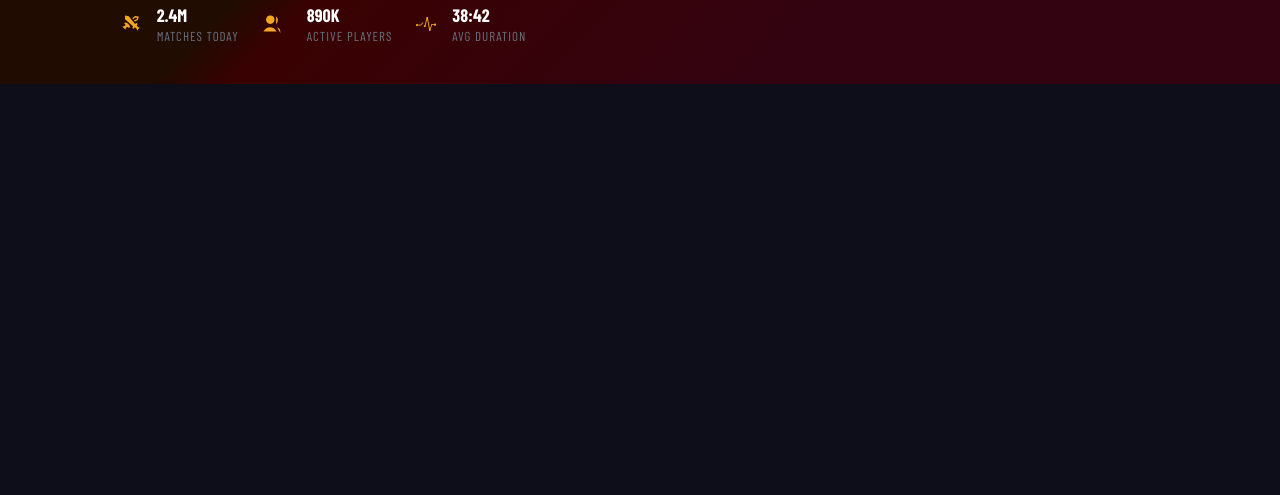
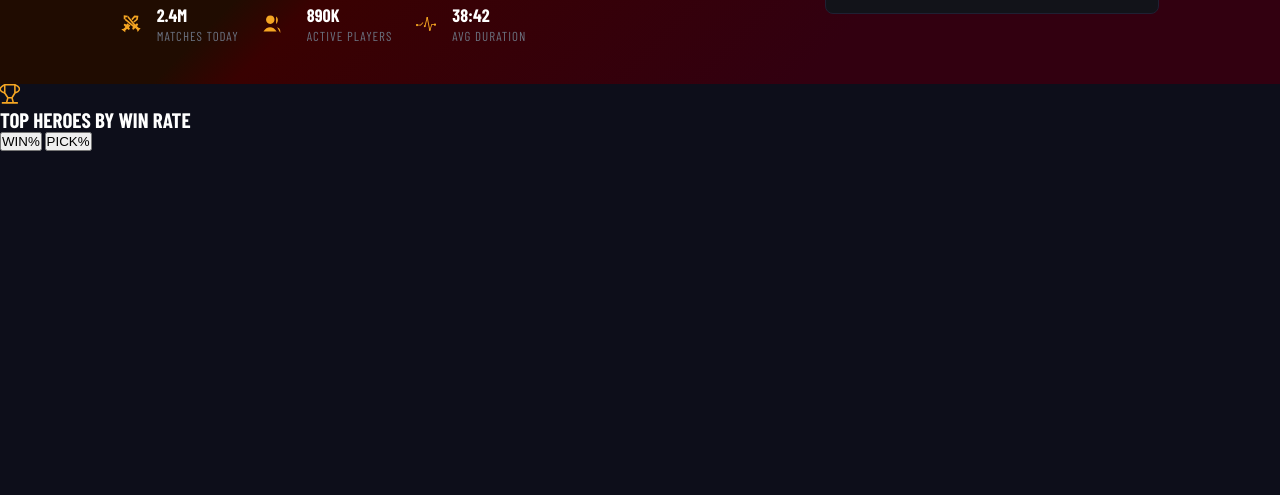
Before and after one commit to vlsfsdfsdf/Dota-stats, a website: page index.html in a window 1280 px wide. Shown: the part 305-800 px from the top of the page. Drawn offline with nearby package versions, Linux system fonts and the light colour scheme; a web font is replaced by a local one.

Commit message:
start make table of heroes

```diff
--- a/index.html
+++ b/index.html
@@ -113,20 +113,20 @@
           <div class="stat">
             <svg
               class="stat__icon"
-              viewBox="0 0 19 17"
+              viewBox="0 0 91 81"
               xmlns="http://www.w3.org/2000/svg"
             >
               <path
-                d="M3.83427 4.0765V0.576504L7.33427 1.0765L13.3343 8.5765L14.8343 7.5765L15.8343 8.5765L14.8343 10.0765L16.3343 11.5765H17.8343L15.3343 15.0765L14.8343 13.0765L13.3343 11.5765L11.8343 13.0765L10.8343 12.5765L11.3343 10.5765L3.83427 4.0765Z"
+                d="M60.6451 2.58957L79.2284 2.91394L76.2371 22.1515L60.6451 34.6421L55.8476 29.0701L68.3207 19.2576L71.1199 11.0394L63.1556 10.9004L51.8937 24.0701L46.8937 18.4824L60.6451 2.58957Z"
               />
               <path
-                d="M6.83427 2.57652L5.33427 2.0765V3.5765L12.3343 9.5765L6.83427 2.57652Z"
+                d="M14.8408 40.3696L25.4118 43.3098L30.6251 37.2845L36.3937 42.1716L30.6251 48.9123L37.7467 43.3098L43.3937 48.462L35.8385 54.5145L41.0038 62.8717L35.5981 68.2887L27.7299 62.64L19.6214 70.7655L19.4771 79.03L1.13417 64.9314L11.8013 62.362L19.9099 54.2365L12.0898 45.8329L14.8408 40.3696Z"
               />
               <path
-                d="M13.4584 0.917066L16.9323 1.34361L16.0095 4.75659L13.1903 6.0765L12.3343 5.0765L14.8343 4.13313L15.2514 2.5765H13.1903L11.5456 4.13313L10.721 3.0765L13.4584 0.917066Z"
+                d="M12.3937 19.0701V0.570099L31.3937 3.0701L28.8937 11.0701L20.8937 8.5701V16.5701L12.3937 19.0701Z"
               />
               <path
-                d="M3.83427 7.0765L5.83427 7.5765L7.83427 9.389L8.64396 11.4085L7.52955 12.2792L6.1626 11.1039L4.49097 12.4099L4.30817 13.8987L1.13893 10.9908L3.02177 10.764L4.49097 9.389L3.02177 7.76061L3.83427 7.0765Z"
+                d="M50.8937 64.0701L53.8937 53.5701L14.3937 20.5701L22.7325 18.0701L58.8937 47.5701L30.3937 12.8951L33.0687 5.0701L64.8937 43.0701L72.8937 37.8201L78.3937 43.0701L72.8937 51.0701L81.3937 59.0701H89.3937L75.8937 77.0701L72.8937 67.0701L64.8937 59.0701L56.3937 67.0701L50.8937 64.0701Z"
               />
             </svg>
             <div class="stat__container">
@@ -226,5 +226,41 @@
         </div>
       </div>
     </section>
+
+    <!-- ═══════════════════════════════════════════
+       DASHBOARD
+  ═══════════════════════════════════════════ -->
+    <section class="dashboard">
+      <!-- left column -->
+      <div class="dashboard__main">
+        <!-- top heroes -->
+        <div class="panel">
+          <div class="panel__header">
+            <div class="panel__title">
+              <svg
+                class="panel-title__icon"
+                viewBox="0 0 51 48"
+                xmlns="http://www.w3.org/2000/svg"
+              >
+                <path
+                  d="M12.0968 0.5V21.5M12.0968 21.5C12.0968 21.5 1.11698 17.8708 0.525039 12.0718C-0.123948 5.71391 12.0968 0.5 12.0968 0.5H38.025C38.025 0.5 50.2458 5.71391 49.5968 12.0718C49.0049 17.8708 38.025 21.5 38.025 21.5M12.0968 21.5L20.0968 33.5M20.0968 33.5L16.5968 46.5622M20.0968 33.5H30.5968M38.025 21.5V0.5M38.025 21.5L30.5968 33.5M16.5968 46.5622H34.0968L30.5968 33.5M16.5968 46.5622H4.59683H45.5968"
+                />
+              </svg>
+              <h2>TOP HEROES BY WIN RATE</h2>
+            </div>
+            <div class="toggle">
+              <button class="toggle__btn toggle__btn--active">WIN%</button>
+              <button class="toggle__btn">PICK%</button>
+            </div>
+          </div>
+
+          <!-- hero row -->
+
+          <div class="hero-row">
+
+          </div>
+        </div>
+      </div>
+    </section>
   </body>
 </html>
--- a/style.css
+++ b/style.css
@@ -179,11 +179,12 @@ body {
 
 .hero__section {
   display: flex;
+  align-items: center;
   grid-template-columns: 1fr 380px;
   justify-content: space-around;
   gap: var(--space-lg);
   padding: var(--space-xl) var(--space-lg);
-  background: linear-gradient(135deg, #200c01 30%, #390101 35%, #330312 70%);
+  background: linear-gradient(135deg, #200c01 30%, #390101 35%, #320010 70%);
 }
 
 .hero__patch {
@@ -273,3 +274,14 @@ body {
   color: var(--color-text-muted);
   font-family: var(--font-mono);
 }
+
+/*  */
+
+
+.panel-title__icon {
+  fill: none;
+  stroke: var(--color-amber);
+  stroke-width: 4;
+  width: 20px;
+  height: 20px;
+}
```
Also changed, not shown: images/cup.svg (added), images/swords.svg.
